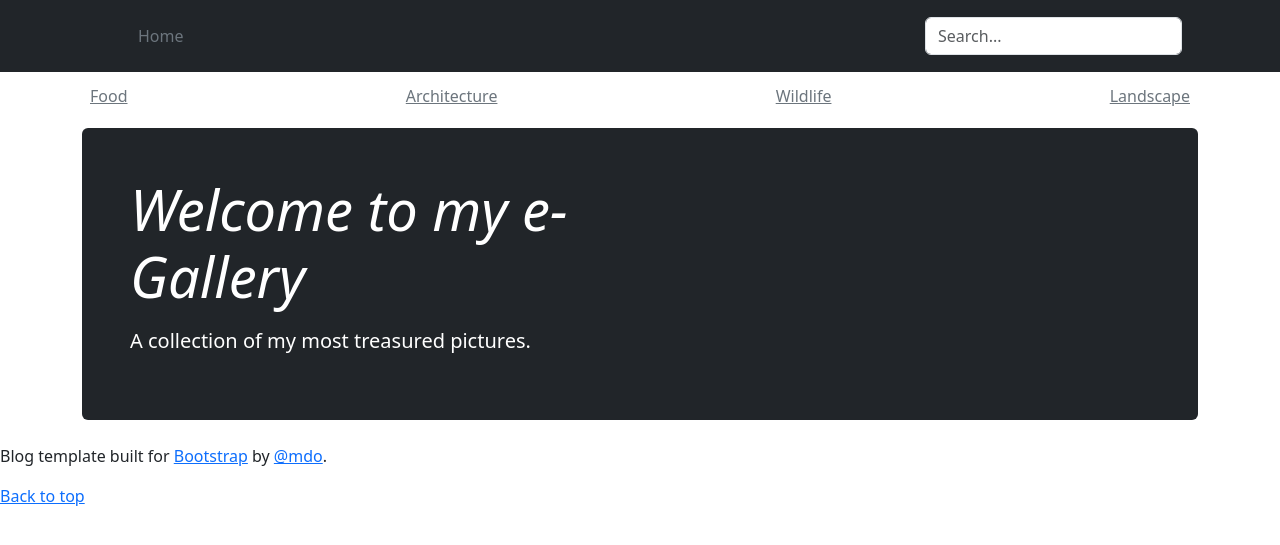
After one commit to Alikutepa/Gallery-App, a Django app: template templates/main/index.html in a window 1280 px wide. The commit adds this page. Shown: the top 545 px of the page. Run offline with Django 3.2, Linux system fonts and the light colour scheme; the template is opened without the code that fills it, so the values that code supplies are empty; some libraries are stand-ins or nearby versions.

Commit message:
update changes

```diff
--- a/templates/main/base.html
+++ b/templates/main/base.html
@@ -16,7 +16,7 @@
 
 </head>
 <body>
-  {% include "navbar.html" %}
+  {% include "main/navbar.html" %}
     {% block content %} <h1 class='text-center'>Gallery App</h1> {%endblock%}
 
     {% block scripts %}
--- /dev/null
+++ b/templates/main/index.html
@@ -0,0 +1,32 @@
+{%extends 'main/base.html'%}
+
+{% block content %}
+<div class="container">
+<div class="nav-scroller py-1 mb-2">
+    <nav class="nav d-flex justify-content-between">
+      <a class="p-2 link-secondary" href="#">Food</a>
+      <a class="p-2 link-secondary" href="#">Architecture</a>
+      <a class="p-2 link-secondary" href="#">Wildlife</a>
+      <a class="p-2 link-secondary" href="#">Landscape</a>
+
+    </nav>
+  </div>
+</div>
+
+<main class="container">
+  <div class="p-4 p-md-5 mb-4 text-white rounded bg-dark">
+    <div class="col-md-6 px-0">
+      <h1 class="display-4 fst-italic">Welcome to my e-Gallery</h1>
+      <p class="lead my-3">A collection of my most treasured pictures.</p>
+    </div>
+  </div>
+
+</main>
+
+<footer class="blog-footer">
+  <p>Blog template built for <a href="https://getbootstrap.com/">Bootstrap</a> by <a href="https://twitter.com/mdo">@mdo</a>.</p>
+  <p>
+    <a href="#">Back to top</a>
+  </p>
+</footer>
+{% endblock %}
```
